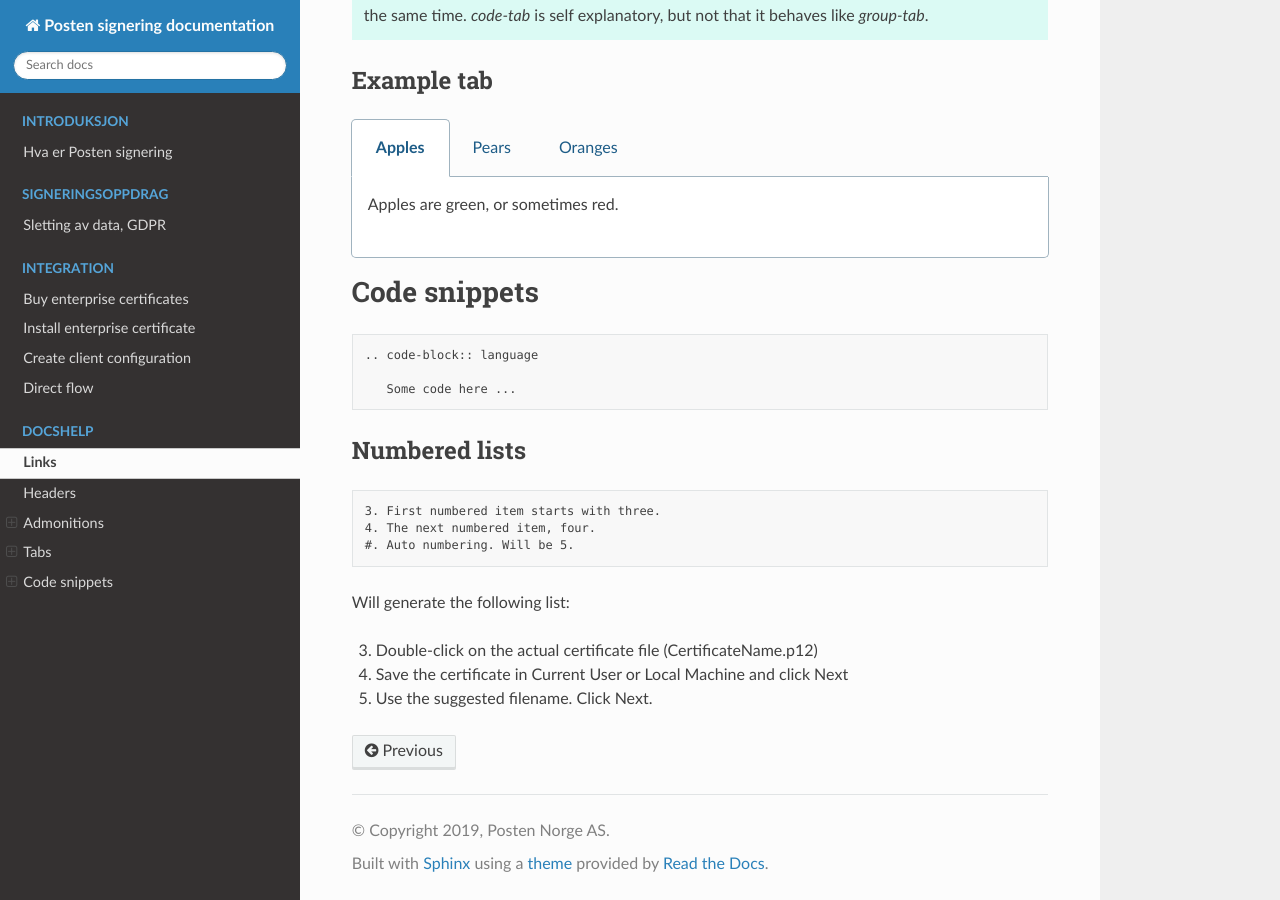
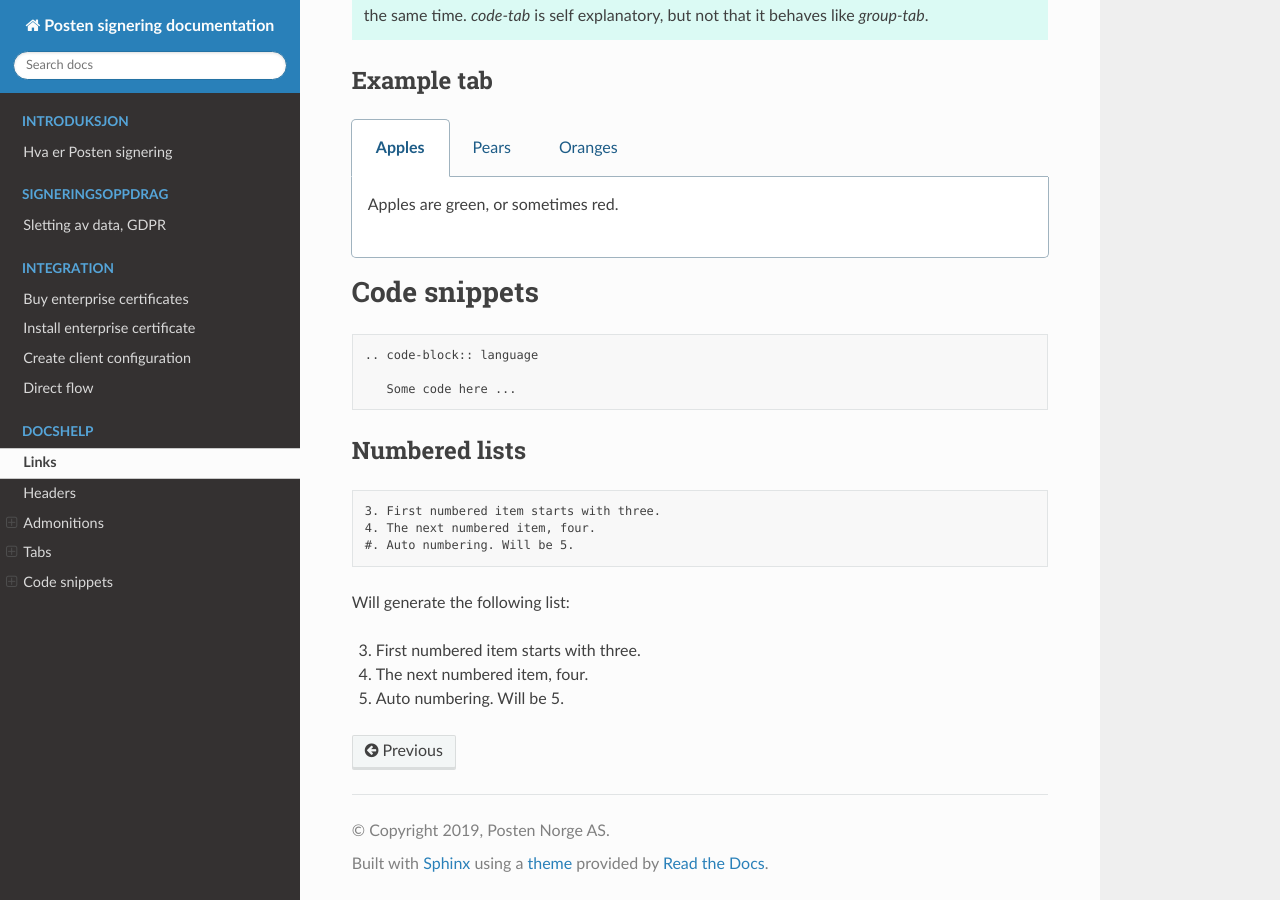
Before and after one commit to ramonarellano/signering-docs, a Sphinx documentation site: the page built from source/syntax-help.rst, in a window 1280 px wide and 900 px high, scrolled down 1791 px. Built offline with Sphinx 7.4.7 and the Read the Docs theme 2.0.0, drawn with Linux system fonts in a browser that asks for light colours.

Commit message:
Fikser feil tekst i eksempel for nummerert liste

```diff
--- a/source/syntax-help.rst
+++ b/source/syntax-help.rst
@@ -116,6 +116,6 @@ Numbered lists
 
 Will generate the following list:
 
-3. Double-click on the actual certificate file (CertificateName.p12)
-4. Save the certificate in Current User or Local Machine and click Next
-5. Use the suggested filename. Click Next.
+3. First numbered item starts with three.
+4. The next numbered item, four.
+5. Auto numbering. Will be 5.
```
